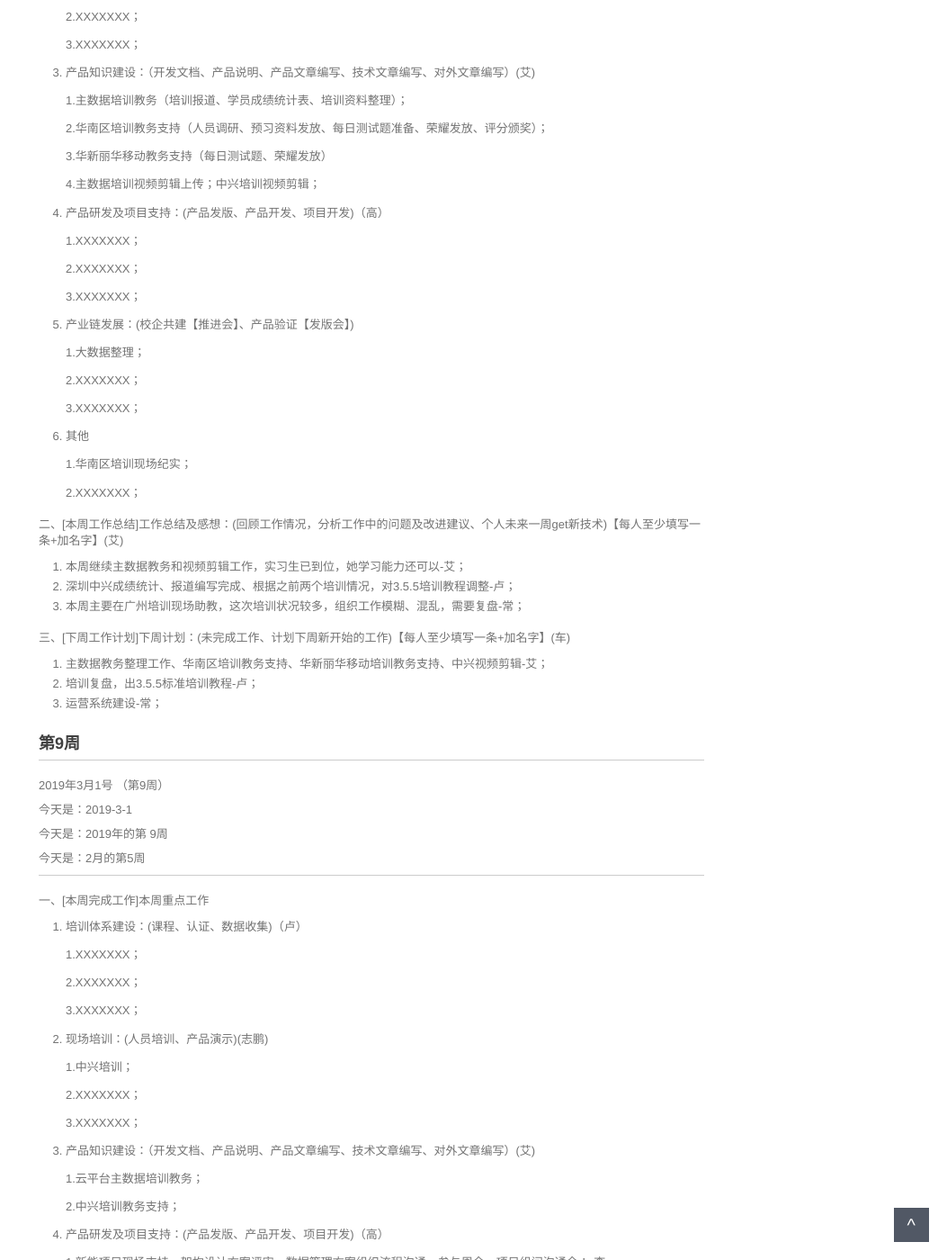
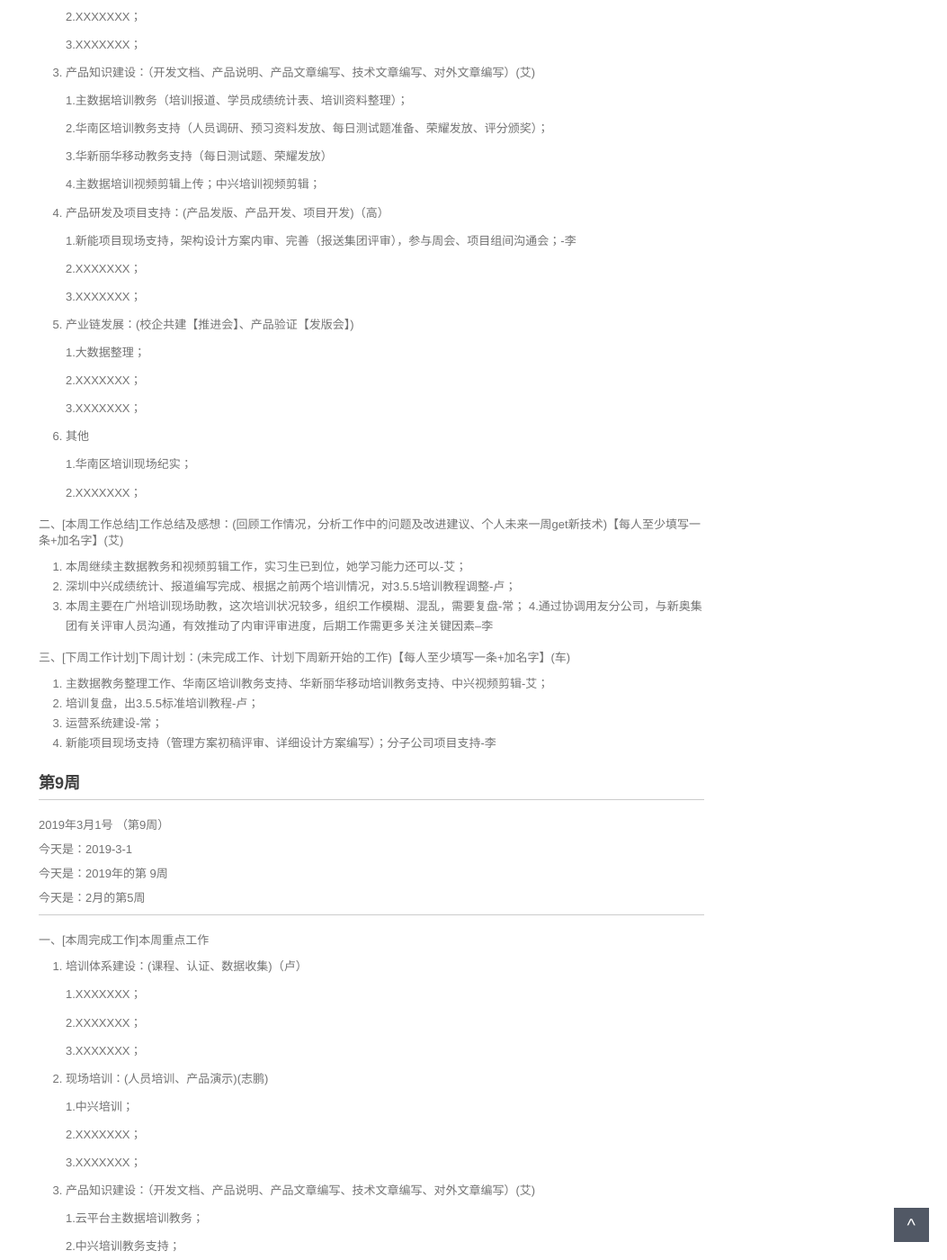
Before and after one commit to walllFlower/blog, a Jekyll site: the page built from _posts/2018-07-17-day_report_cxz.md, in a window 1280 px wide and 1400 px high, scrolled down 808 px. Shown: the whole window at 90% size, without its empty margins (227-1280 px from the left). Built offline with Jekyll 4.4.1, drawn with Linux system fonts in a browser that asks for light colours; comment, search, counter and statistics services are not loaded.

Commit message:
Update 2018-07-17-day_report_cxz.md
add by lihai

```diff
--- a/_posts/2018-07-17-day_report_cxz.md
+++ b/_posts/2018-07-17-day_report_cxz.md
@@ -57,7 +57,7 @@ categories: 技术运营工作周报
 
 4. 产品研发及项目支持：(产品发版、产品开发、项目开发)（高）
 
-    1.XXXXXXX；
+    1.新能项目现场支持，架构设计方案内审、完善（报送集团评审），参与周会、项目组间沟通会；-李
 
     2.XXXXXXX；
 
@@ -82,12 +82,14 @@ categories: 技术运营工作周报
 1. 本周继续主数据教务和视频剪辑工作，实习生已到位，她学习能力还可以-艾；
 2. 深圳中兴成绩统计、报道编写完成、根据之前两个培训情况，对3.5.5培训教程调整-卢；
 3. 本周主要在广州培训现场助教，这次培训状况较多，组织工作模糊、混乱，需要复盘-常；
+4.通过协调用友分公司，与新奥集团有关评审人员沟通，有效推动了内审评审进度，后期工作需更多关注关键因素--李
 
 三、[下周工作计划]下周计划：(未完成工作、计划下周新开始的工作)【每人至少填写一条+加名字】(车)
 
 1. 主数据教务整理工作、华南区培训教务支持、华新丽华移动培训教务支持、中兴视频剪辑-艾；
 2. 培训复盘，出3.5.5标准培训教程-卢；
 3. 运营系统建设-常；
+4. 新能项目现场支持（管理方案初稿评审、详细设计方案编写）；分子公司项目支持-李
 
 
 
```
